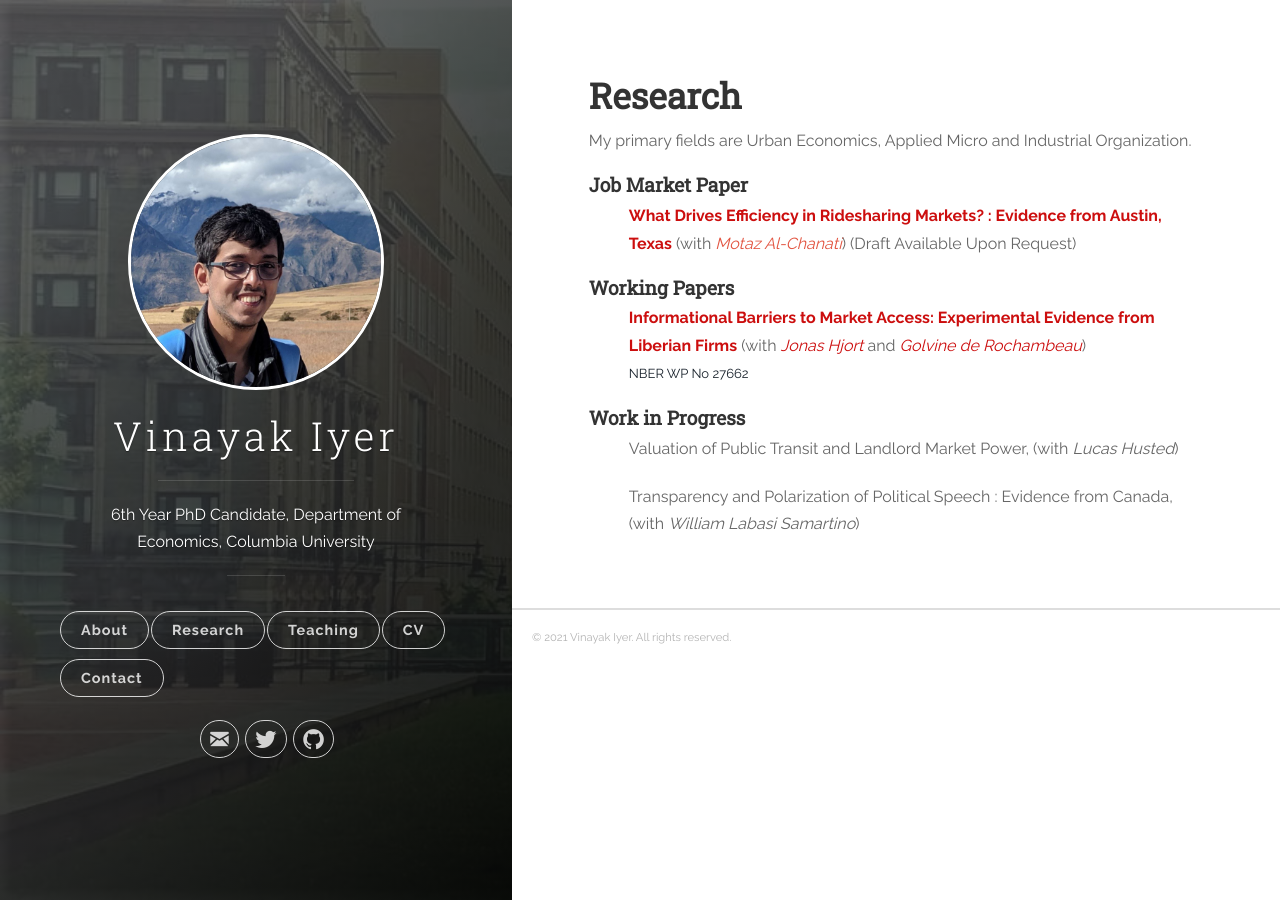
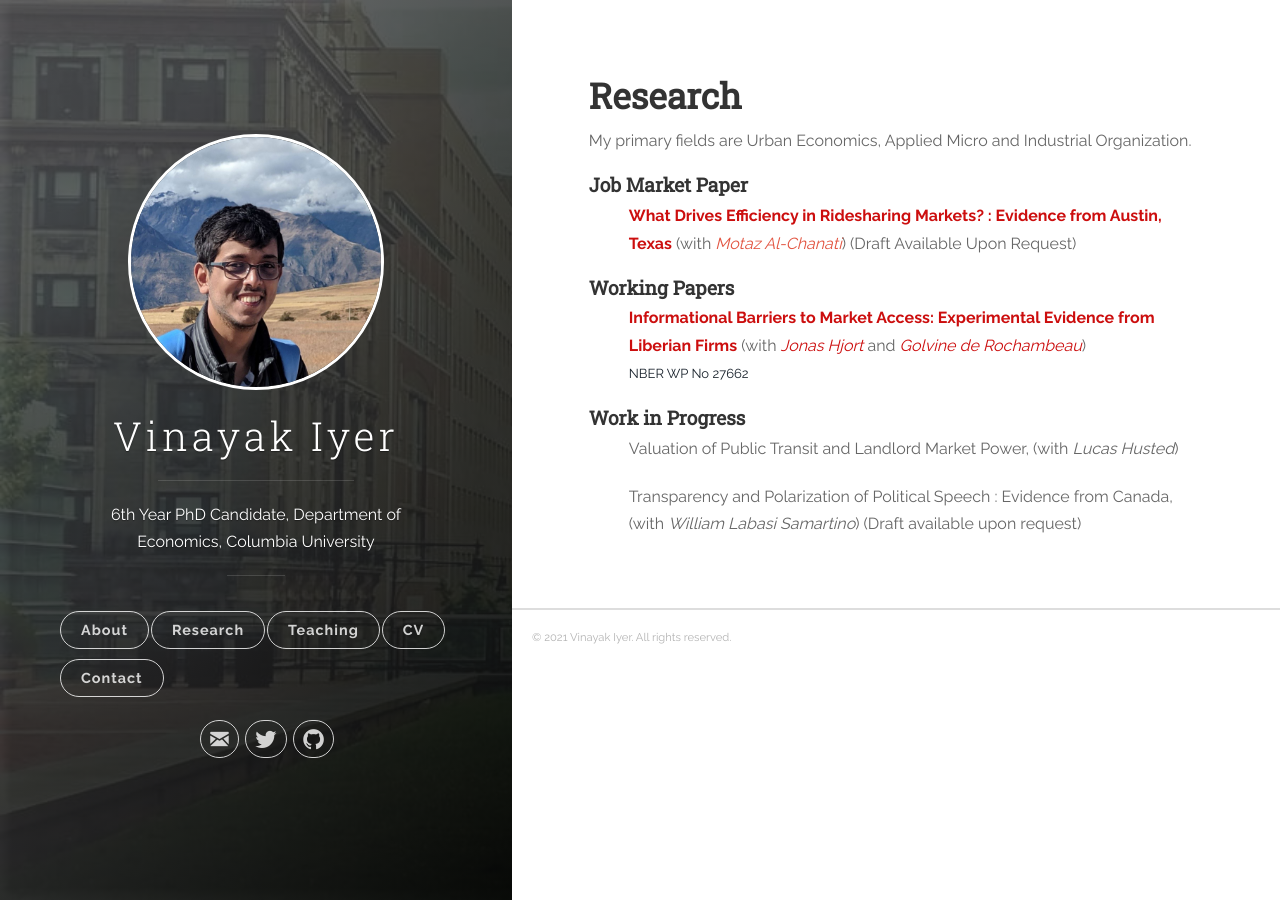
Before and after one commit to vinayakiyer/vinayakiyer.github.io, a Jekyll site: the page built from _posts/2018-06-13-research.markdown, in a window 1280 px wide. Built offline with Jekyll 4.4.1, drawn with Linux system fonts in a browser that asks for light colours.

Commit message:
Update 2018-06-13-research.markdown

```diff
--- a/_posts/2018-06-13-research.markdown
+++ b/_posts/2018-06-13-research.markdown
@@ -44,5 +44,5 @@ ICT dampens traditional information frictions, but not marketing barriers.</font
   <p><b><font size="3">Valuation of Public Transit and Landlord Market Power, (with <em>Lucas Husted</em>)</font></b></p>
 </ul>
 <ul>
-  <p><b><font size="3">Transparency and Polarization of Political Speech : Evidence from Canada, (with <em>William Labasi Samartino</em>)</font></b></p>
+  <p><b><font size="3">Transparency and Polarization of Political Speech : Evidence from Canada, (with <em>William Labasi Samartino</em>) (Draft available upon request)</font></b></p>
 </ul>
```
